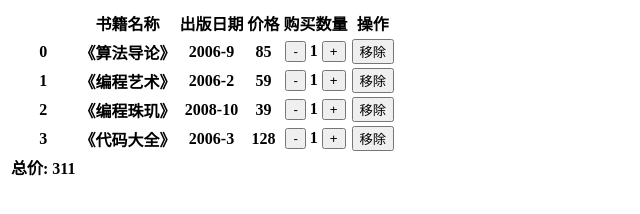
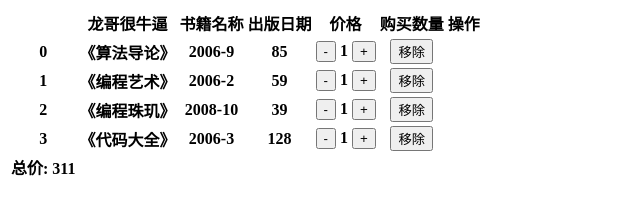
Before and after one commit to zhangruitao123/com, a plain HTML site: page 02-作业2/index.html in a window 1280 px wide. Shown: the whole page, without its empty margins (0-640 px from the left). Drawn offline with Linux system fonts and the light colour scheme.

Commit message:
Update index.html
龙哥之描述

```diff
--- a/02-作业2/index.html
+++ b/02-作业2/index.html
@@ -10,6 +10,7 @@
     <thead>
     <tr>
       <th></th>
+      <th>龙哥很牛逼</th>
       <th>书籍名称</th>
       <th>出版日期</th>
       <th>价格</th>
```
